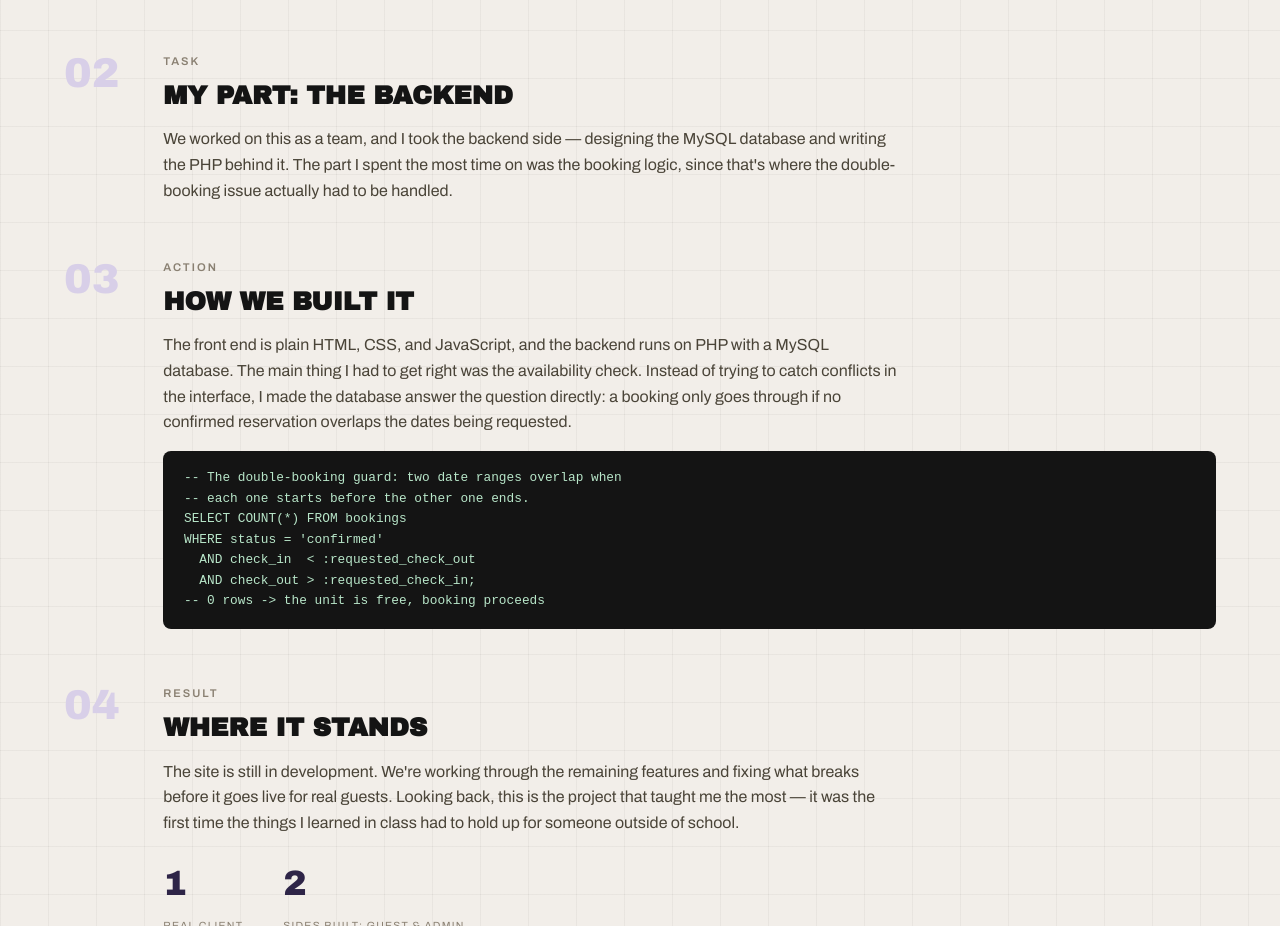
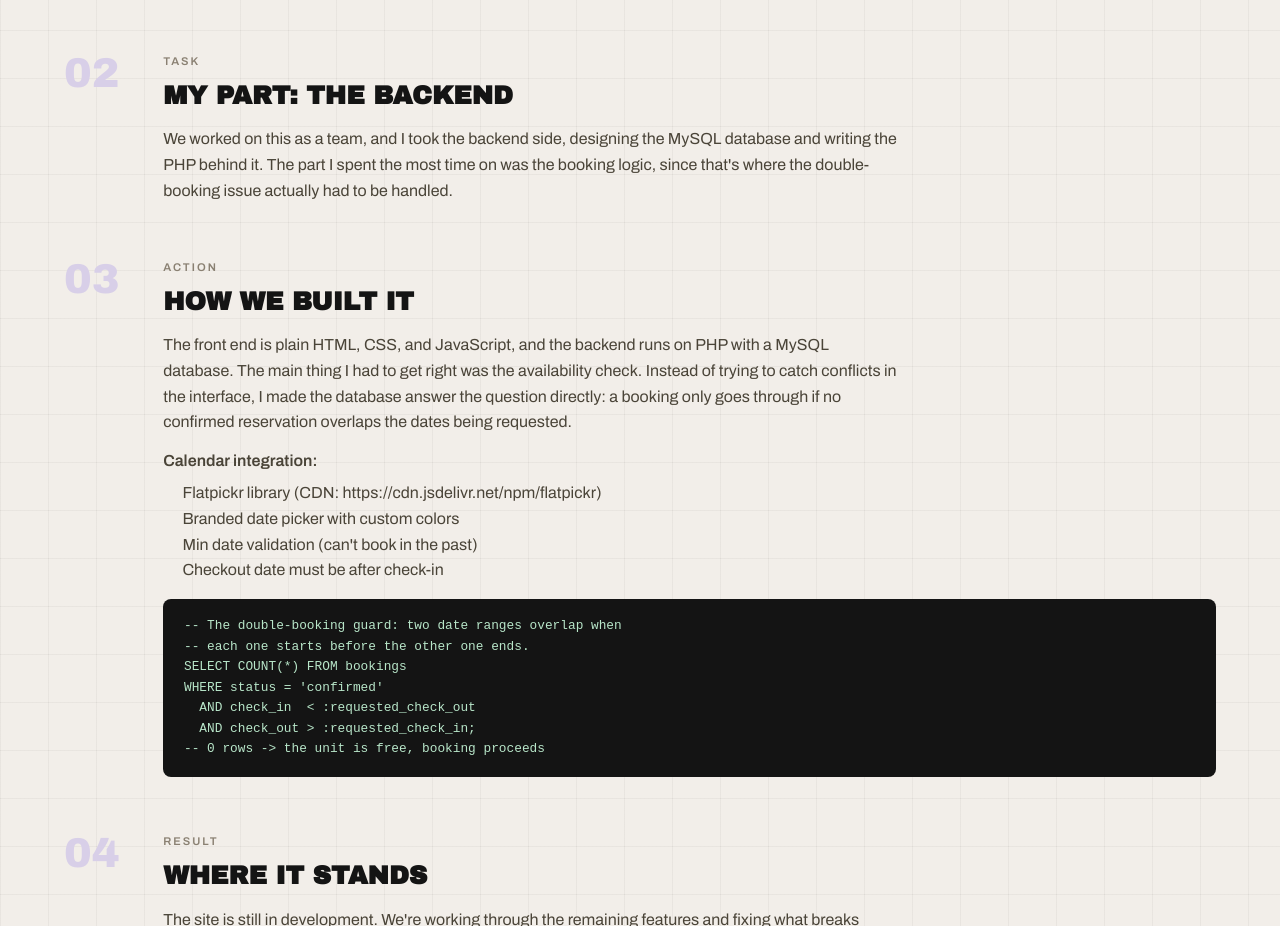
Before and after one commit to 2320317-spec/Portfolio, a plain HTML site: page projects/booking-website.html in a window 1280 px wide. Shown: the part 1405-2331 px from the top of the page. Drawn offline with Linux system fonts and the light colour scheme.

Commit message:
added Fltpicker no Amari Website

```diff
--- a/projects/booking-website.html
+++ b/projects/booking-website.html
@@ -83,7 +83,7 @@
         <p class="label">Task</p>
         <h2 class="star-head">My part: the backend</h2>
         <p class="star-body">
-          We worked on this as a team, and I took the backend side — designing
+          We worked on this as a team, and I took the backend side, designing
           the MySQL database and writing the PHP behind it. The part I spent
           the most time on was the booking logic, since that's where the
           double-booking issue actually had to be handled.
@@ -104,6 +104,15 @@
           only goes through if no confirmed reservation overlaps the dates being
           requested.
         </p>
+        <div class="star-body" style="margin-top: .8rem;">
+          <strong>Calendar integration:</strong>
+          <ul style="margin: .45rem 0 0 1.2rem; padding: 0;">
+            <li>Flatpickr library (CDN: https://cdn.jsdelivr.net/npm/flatpickr)</li>
+            <li>Branded date picker with custom colors</li>
+            <li>Min date validation (can't book in the past)</li>
+            <li>Checkout date must be after check-in</li>
+          </ul>
+        </div>
         <pre class="code-block"><code>-- The double-booking guard: two date ranges overlap when
 -- each one starts before the other one ends.
 SELECT COUNT(*) FROM bookings
```
